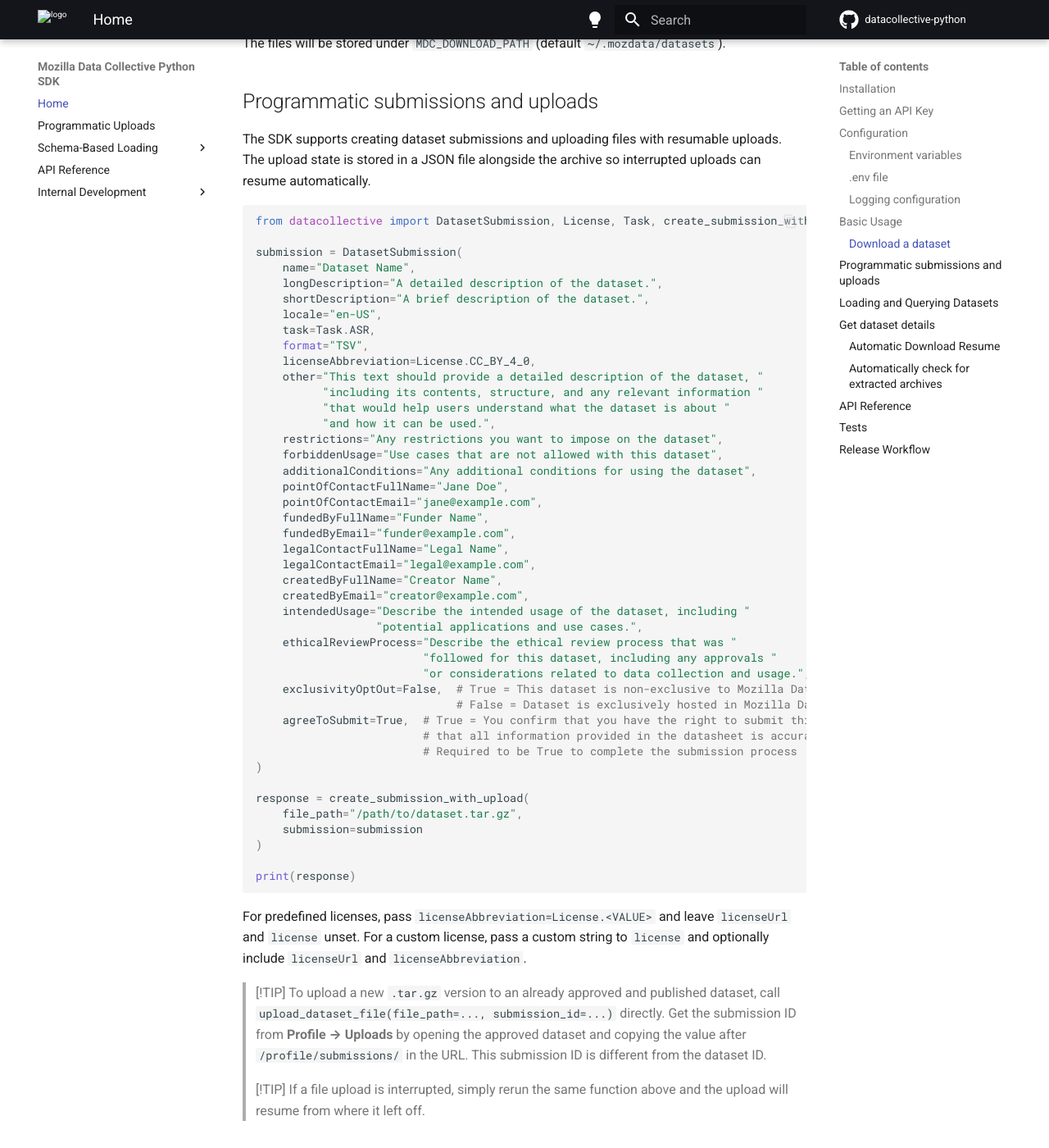
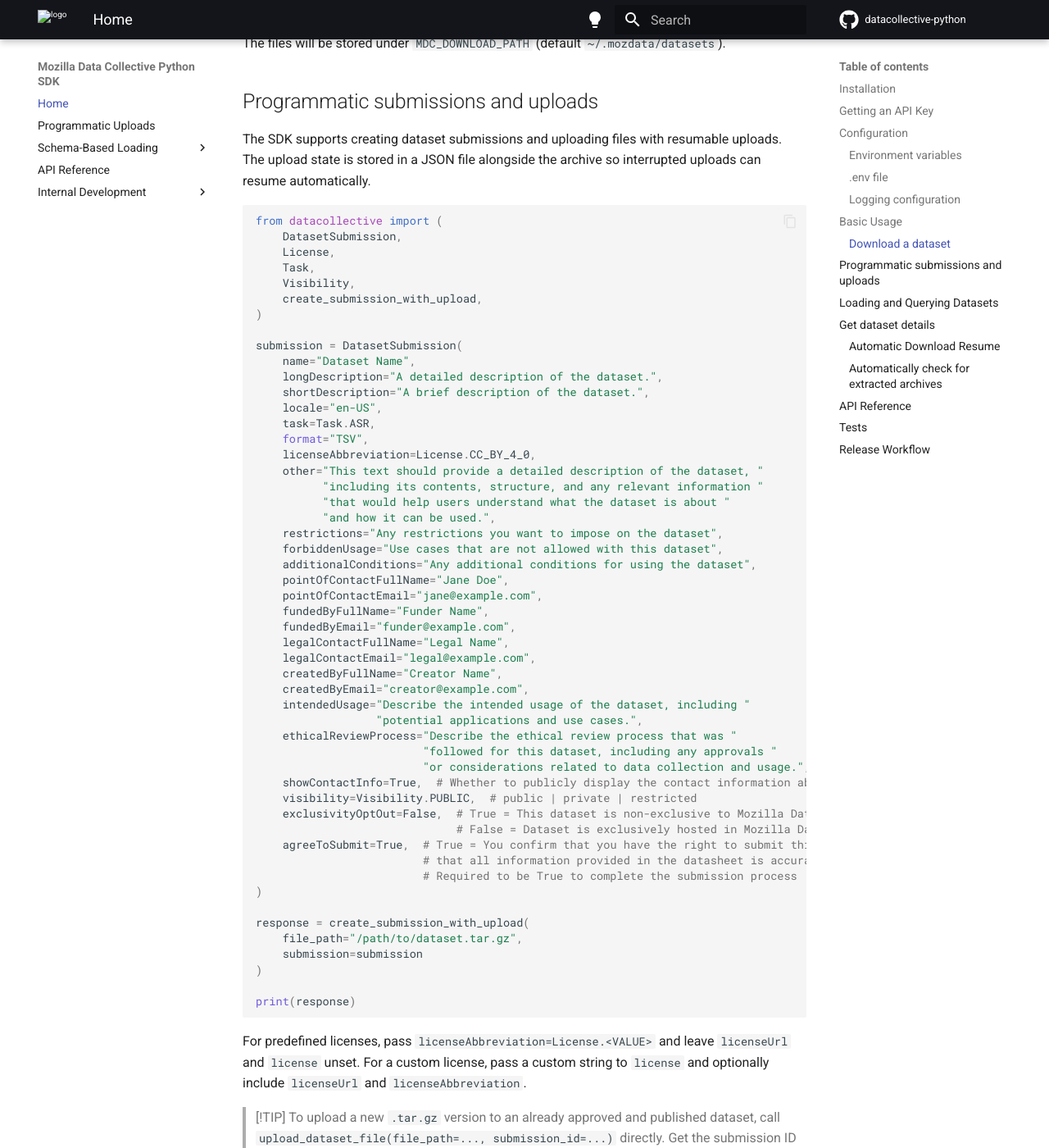
Before and after one commit to Mozilla-Data-Collective/datacollective-python, an MkDocs documentation site: the page built from docs/index.md, in a window 1280 px wide and 1400 px high, scrolled down 2686 px. Shown: the whole window at 82% size. Built offline with MkDocs 1.6.1 and Material for MkDocs 9.7.7, drawn with Linux system fonts in a browser that asks for light colours; comment, search, counter and statistics services are not loaded.

Commit message:
Update docs with new fields

````diff
--- a/docs/index.md
+++ b/docs/index.md
@@ -112,7 +112,13 @@ The SDK supports creating dataset submissions and uploading files with resumable
 The upload state is stored in a JSON file alongside the archive so interrupted uploads can resume automatically.
 
 ```python
-from datacollective import DatasetSubmission, License, Task, create_submission_with_upload
+from datacollective import (
+    DatasetSubmission,
+    License,
+    Task,
+    Visibility,
+    create_submission_with_upload,
+)
 
 submission = DatasetSubmission(
     name="Dataset Name",
@@ -142,6 +148,8 @@ submission = DatasetSubmission(
     ethicalReviewProcess="Describe the ethical review process that was "
                          "followed for this dataset, including any approvals "
                          "or considerations related to data collection and usage.",
+    showContactInfo=True,  # Whether to publicly display the contact information above
+    visibility=Visibility.PUBLIC,  # public | private | restricted
     exclusivityOptOut=False,  # True = This dataset is non-exclusive to Mozilla Data Collective,
                               # False = Dataset is exclusively hosted in Mozilla Data Collective
     agreeToSubmit=True,  # True = You confirm that you have the right to submit this dataset and
````
